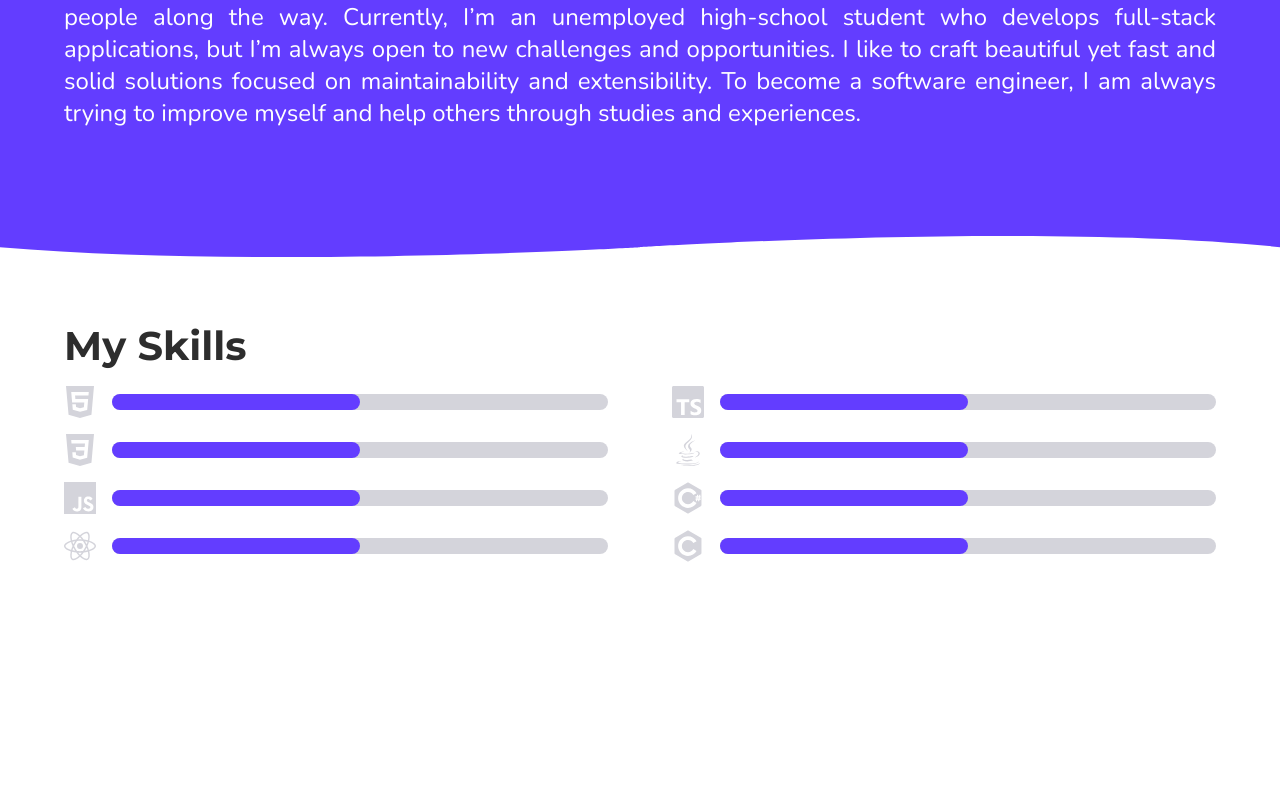
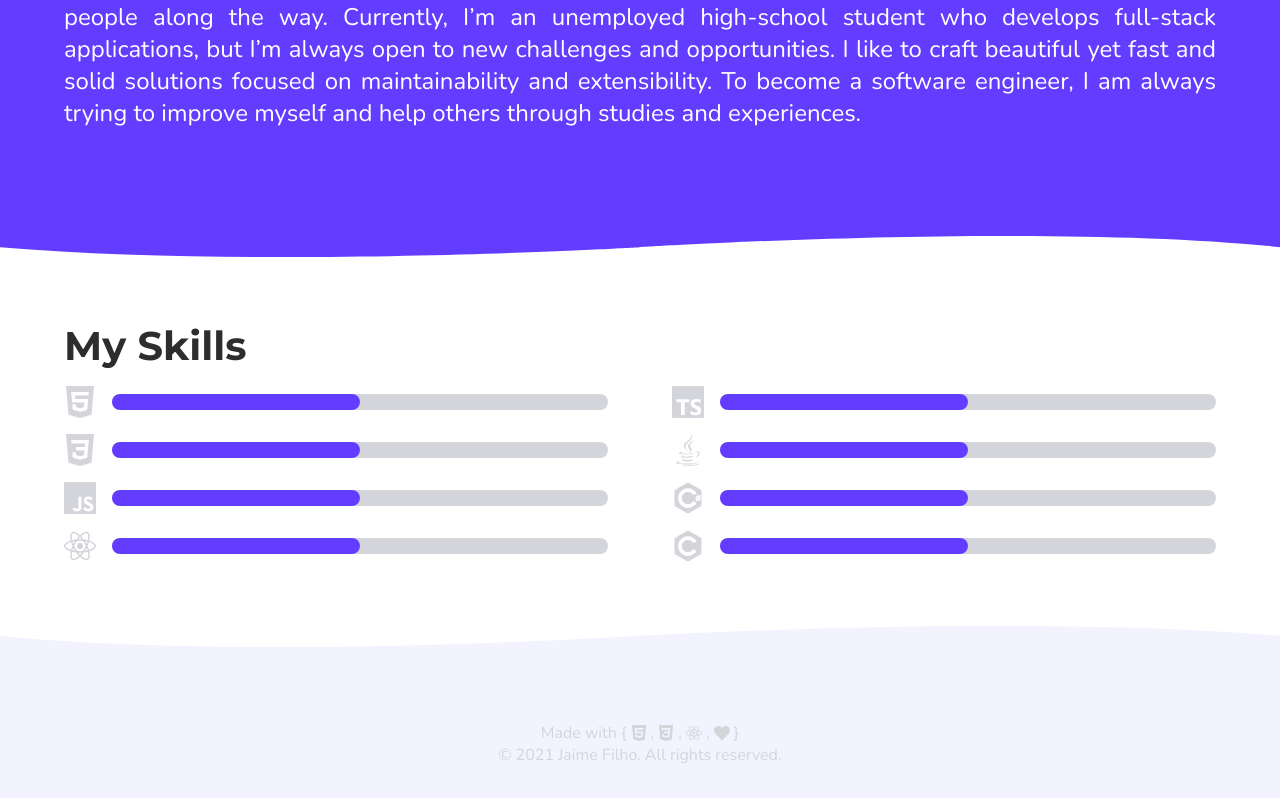
Before and after one commit to jaimeadf/portfolio, a Next.js app: page / in a window 1280 px wide. Shown: the part 1056-1854 px from the top of the page. Before the commit the page ends 1682 px from the top, so only its background shows below. Built offline with nearby package versions, Linux system fonts and the light colour scheme.

Commit message:
feat(pages/Home): add footer

```diff
--- a/pages/index.tsx
+++ b/pages/index.tsx
@@ -4,6 +4,7 @@ import classNames from 'classnames';
 
 import { FiGithub, FiLinkedin } from 'react-icons/fi';
 import { SiHtml5, SiCss3, SiJavascript, SiReact, SiTypescript, SiJava } from 'react-icons/si';
+import { FaHeart } from 'react-icons/fa';
 
 import SocialMedia from '../components/SocialMedia';
 import WavingHand from '../components/WavingHand';
@@ -93,8 +94,17 @@ const Home: NextPage = () => {
                 </section>
             </main>
 
-            <footer>
-
+            <TopWave className={classNames(styles.wave, styles.footerWave)} />
+            <footer className={styles.footer}>
+                <p className={styles.madeWith}>
+                    Made with &#123;
+                    <SiHtml5 className={styles.icon} />,
+                    <SiCss3 className={styles.icon} />,
+                    <SiReact className={styles.icon} />,
+                    <FaHeart className={styles.icon} />
+                    &#125;
+                </p>
+                <p>&copy; 2021 Jaime Filho. All rights reserved.</p>
             </footer>
         </div>
     );
--- a/styles/Home.module.scss
+++ b/styles/Home.module.scss
@@ -101,3 +101,33 @@
         border-radius: 0.5rem;
     }
 }
+
+.footerWave {
+    color: var(--light-blue);
+}
+
+.footer {
+    display: flex;
+    flex-direction: column;
+    align-items: center;
+
+    padding: 2rem;
+
+    background: var(--light-blue);
+
+    & > p {
+        color: var(--light-gray);
+    }
+
+    .madeWith {
+        display: flex;
+        align-items: center;
+
+        .icon {
+            width: 1rem;
+            height: 1rem;
+
+            margin: 0 0.25rem;
+        }
+    }
+}
```
